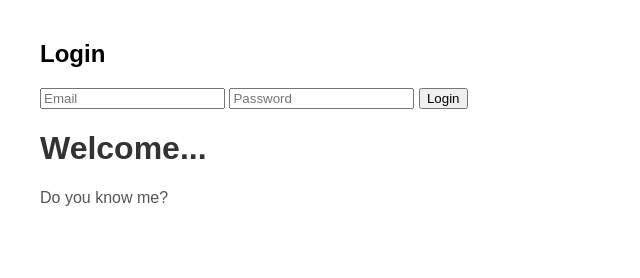
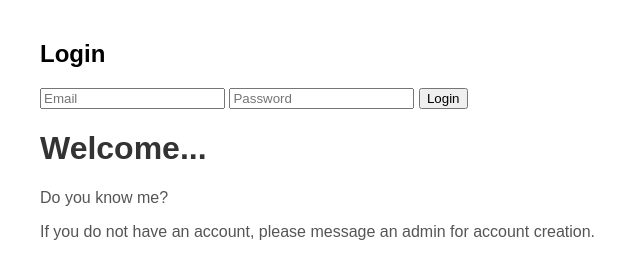
Before and after one commit to andrewchu1357/Secretwebsite, a plain HTML site: page index.html in a window 1280 px wide. Shown: the whole page, without its empty margins (0-640 px from the left). Drawn offline with Linux system fonts and the light colour scheme.

Commit message:
Update index.html

```diff
--- a/index.html
+++ b/index.html
@@ -21,6 +21,7 @@
 
   <h1>Welcome...</h1>
   <p>Do you know me?</p>
+  <p>If you do not have an account, please message an admin for account creation.</p>
 
   <script type="module">
       import { initializeApp } from "https://www.gstatic.com/firebasejs/12.6.0/firebase-app.js";
```
